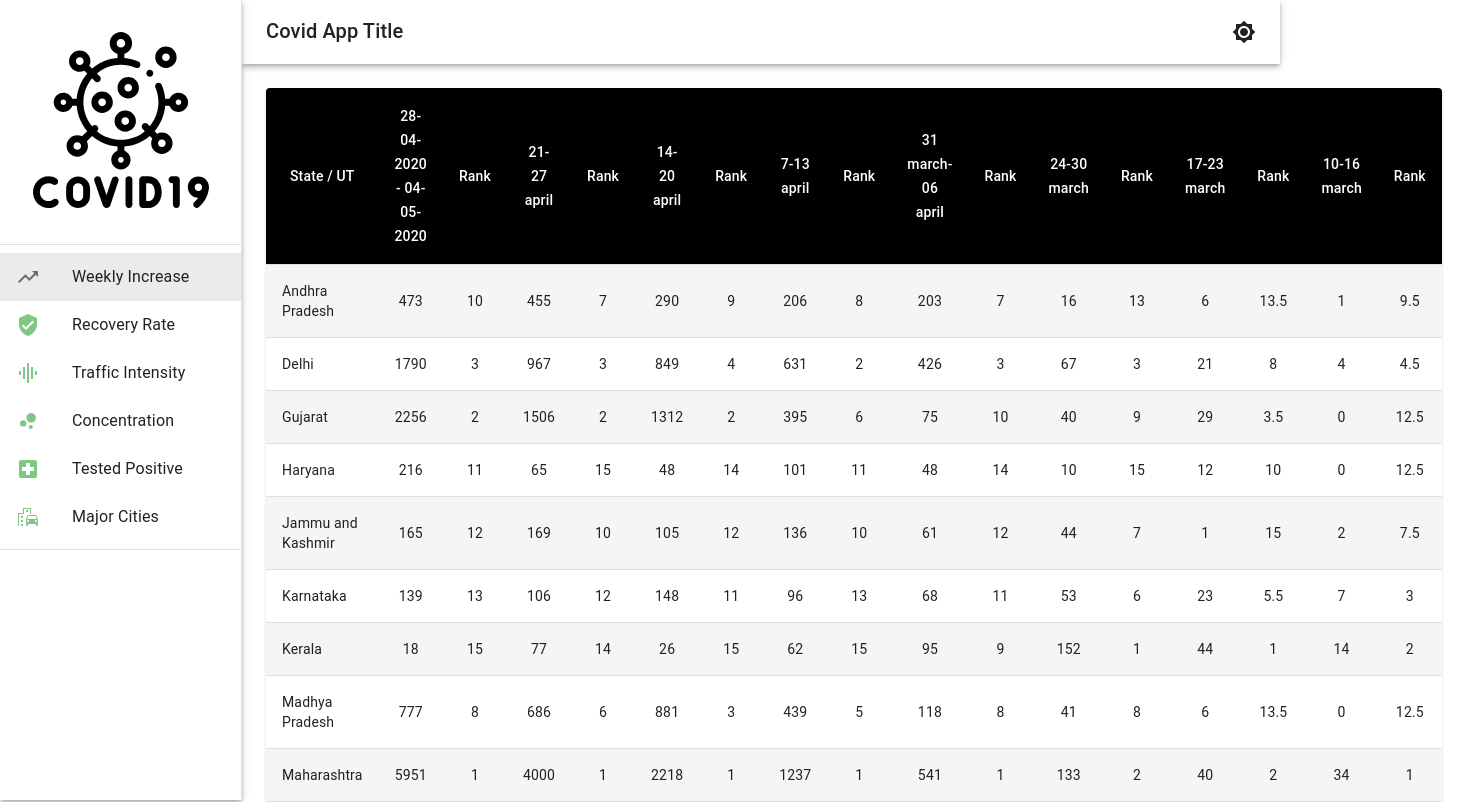
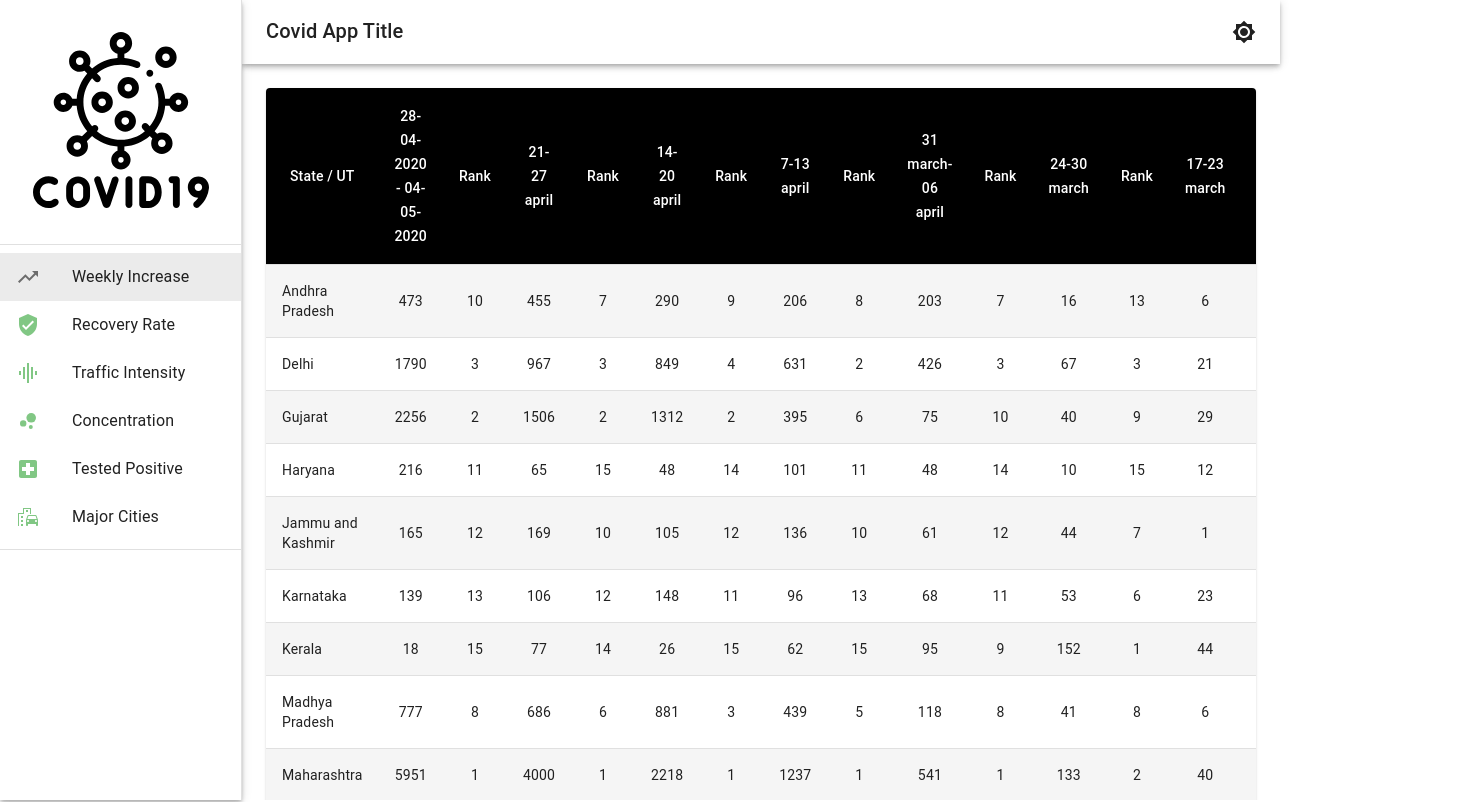
Before and after one commit to praty94/covid-app-isi, a React (Create React App) app: page / in a window 1280 px wide. Shown: the top 802 px of the page, 1466 px wide, since content can reach past the window. Built offline with nearby package versions, Linux system fonts and the light colour scheme.

Commit message:
updated scroll

```diff
--- a/src/HOC/Wrapper.jsx
+++ b/src/HOC/Wrapper.jsx
@@ -13,7 +13,6 @@ const useStyles = makeStyles((theme) => ({
     background:theme.palette.primary.main
   },
   content: {
-    flexGrow: 1,
     padding: theme.spacing(3),
   },
 }));
--- a/src/index.css
+++ b/src/index.css
@@ -1,8 +1,6 @@
 body {
   margin: 0;
-  font-family: -apple-system, BlinkMacSystemFont, "Segoe UI", "Roboto", "Oxygen",
-    "Ubuntu", "Cantarell", "Fira Sans", "Droid Sans", "Helvetica Neue",
-    sans-serif;
+  width:auto!important;
   -webkit-font-smoothing: antialiased;
   -moz-osx-font-smoothing: grayscale;
 }
@@ -11,3 +9,7 @@ code {
   font-family: source-code-pro, Menlo, Monaco, Consolas, "Courier New",
     monospace;
 }
+div#root{
+  height:100vh;
+  overflow-y: auto;
+}
```
